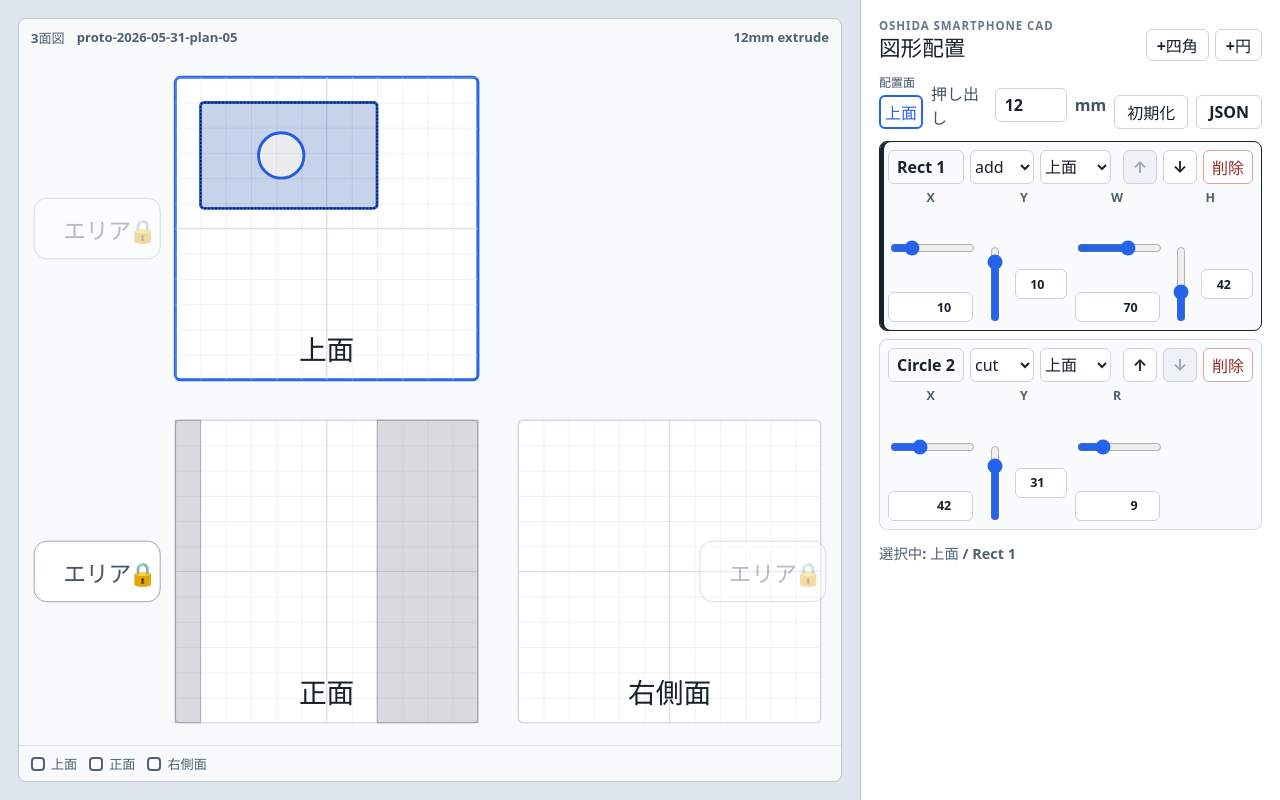
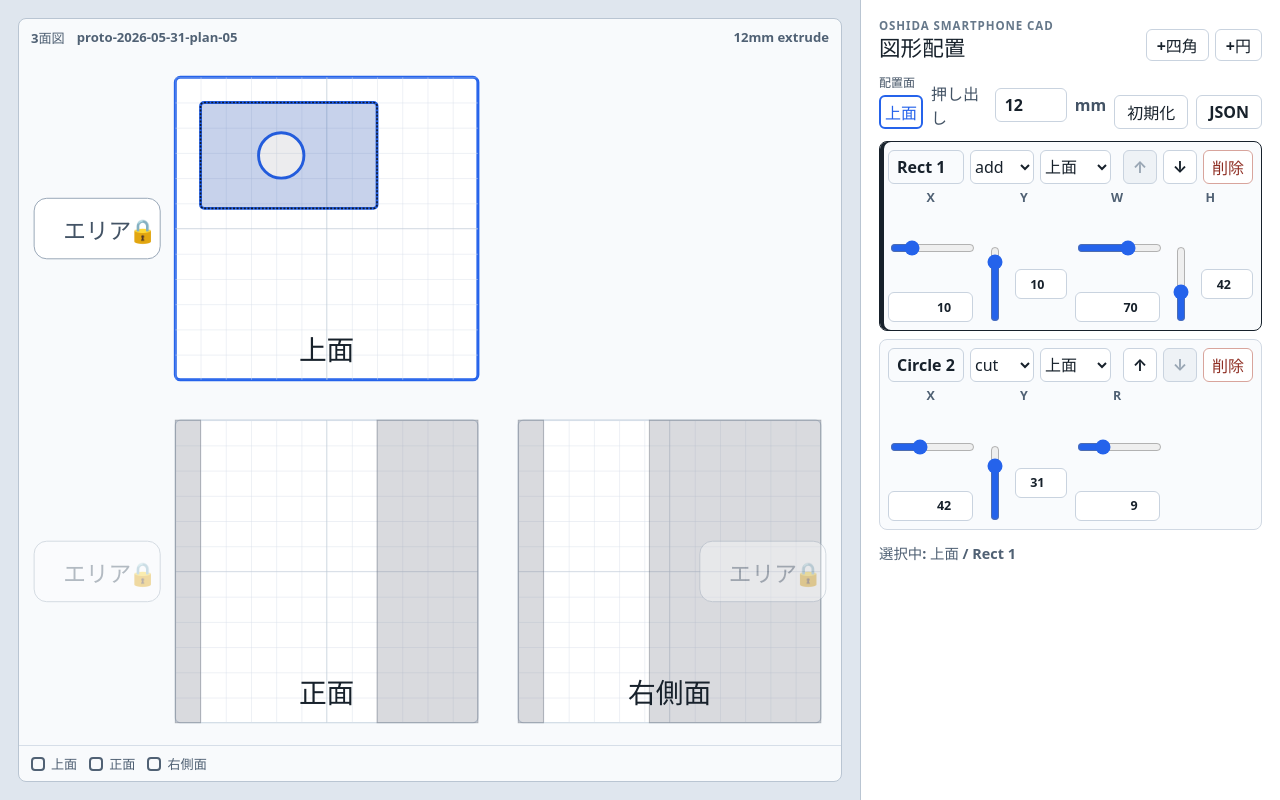
Before and after one commit to pscmps/oshidasumaho_cad, a React (Vite) app: page / in a window 1280 px wide. Built offline with nearby package versions, Linux system fonts and the light colour scheme.

Commit message:
Project area locks across faces

```diff
--- a/src/main.jsx
+++ b/src/main.jsx
@@ -9,6 +9,11 @@ const FACE_LABELS = {
   top: '上面',
   front: '正面',
   right: '右側面',
+};
+const FACE_AXES = {
+  top: { x: 'width', y: 'depth' },
+  front: { x: 'width', y: 'height' },
+  right: { x: 'depth', y: 'height' },
 };
 const DEFAULT_AREA_LOCKS = {
   top: false,
@@ -133,7 +138,18 @@ function getAllFaceBounds(shapes) {
 }
 
 function getFaceConstraint(face, faceBounds) {
-  const constraint = {
+  const sourceBoundsByFace = Object.fromEntries(
+    FACE_ORDER.map((sourceFace) => [
+      sourceFace,
+      sourceFace === face ? null : faceBounds[sourceFace],
+    ]),
+  );
+
+  return getProjectedConstraint(face, sourceBoundsByFace);
+}
+
+function createEmptyConstraint() {
+  return {
     minX: 0,
     maxX: 120,
     minY: 0,
@@ -141,34 +157,55 @@ function getFaceConstraint(face, faceBounds) {
     constrainedX: false,
     constrainedY: false,
   };
-  const topBounds = faceBounds.top;
-  const frontBounds = faceBounds.front;
-  const rightBounds = faceBounds.right;
+}
 
-  if (face === 'top' && frontBounds) {
-    constraint.minX = frontBounds.minX;
-    constraint.maxX = frontBounds.maxX;
+function getProjectedConstraint(targetFace, sourceBoundsByFace) {
+  const constraint = createEmptyConstraint();
+
+  FACE_ORDER.forEach((sourceFace) => {
+    const sourceBounds = sourceBoundsByFace[sourceFace];
+    if (!sourceBounds) {
+      return;
+    }
+
+    applyProjectedAxisConstraint(constraint, targetFace, sourceFace, 'x', sourceBounds);
+    applyProjectedAxisConstraint(constraint, targetFace, sourceFace, 'y', sourceBounds);
+  });
+
+  return constraint;
+}
+
+function applyProjectedAxisConstraint(constraint, targetFace, sourceFace, sourceAxis, sourceBounds) {
+  const sourceDimension = FACE_AXES[sourceFace][sourceAxis];
+  const targetAxis = Object.entries(FACE_AXES[targetFace])
+    .find(([, dimension]) => dimension === sourceDimension)?.[0];
+  if (!targetAxis) {
+    return;
+  }
+
+  const min = sourceAxis === 'x' ? sourceBounds.minX : sourceBounds.minY;
+  const max = sourceAxis === 'x' ? sourceBounds.maxX : sourceBounds.maxY;
+  if (targetAxis === 'x') {
+    constraint.minX = Math.max(constraint.minX, min);
+    constraint.maxX = Math.min(constraint.maxX, max);
     constraint.constrainedX = true;
-  }
-  if (face === 'front') {
-    if (topBounds) {
-      constraint.minX = topBounds.minX;
-      constraint.maxX = topBounds.maxX;
-      constraint.constrainedX = true;
-    }
-    if (rightBounds) {
-      constraint.minY = rightBounds.minY;
-      constraint.maxY = rightBounds.maxY;
-      constraint.constrainedY = true;
-    }
-  }
-  if (face === 'right' && frontBounds) {
-    constraint.minY = frontBounds.minY;
-    constraint.maxY = frontBounds.maxY;
+  } else {
+    constraint.minY = Math.max(constraint.minY, min);
+    constraint.maxY = Math.min(constraint.maxY, max);
     constraint.constrainedY = true;
   }
+}
 
-  return constraint;
+function getLockConstraintForBounds(bounds) {
+  if (!bounds) {
+    return null;
+  }
+
+  return {
+    ...bounds,
+    constrainedX: true,
+    constrainedY: true,
+  };
 }
 
 function normalizeConstraint(constraint) {
@@ -188,17 +225,42 @@ function normalizeConstraint(constraint) {
 
 function getDocumentFaceConstraint(document, face, faceBounds = getAllFaceBounds(document.shapes)) {
   const normalizedFace = normalizeFace(face);
-  const savedConstraint = normalizeConstraint(document.areaLockConstraints?.[normalizedFace]);
-  if (document.areaLocks?.[normalizedFace] && savedConstraint) {
-    return savedConstraint;
-  }
+  const sourceBoundsByFace = Object.fromEntries(
+    FACE_ORDER.map((sourceFace) => {
+      const savedConstraint = normalizeConstraint(document.areaLockConstraints?.[sourceFace]);
+      if (document.areaLocks?.[sourceFace] && savedConstraint) {
+        return [sourceFace, savedConstraint];
+      }
+      return [sourceFace, sourceFace === normalizedFace ? null : faceBounds[sourceFace]];
+    }),
+  );
 
-  return getFaceConstraint(normalizedFace, faceBounds);
+  return getProjectedConstraint(normalizedFace, sourceBoundsByFace);
+}
+
+function getLockedFaceConstraint(document, face) {
+  const normalizedFace = normalizeFace(face);
+  const sourceBoundsByFace = Object.fromEntries(
+    FACE_ORDER.map((sourceFace) => [
+      sourceFace,
+      document.areaLocks?.[sourceFace]
+        ? normalizeConstraint(document.areaLockConstraints?.[sourceFace])
+        : null,
+    ]),
+  );
+
+  return getProjectedConstraint(normalizedFace, sourceBoundsByFace);
 }
 
 function getAllDisplayConstraints(document, faceBounds = getAllFaceBounds(document.shapes)) {
   return Object.fromEntries(
     FACE_ORDER.map((face) => [face, getDocumentFaceConstraint(document, face, faceBounds)]),
+  );
+}
+
+function getAllLockedConstraints(document) {
+  return Object.fromEntries(
+    FACE_ORDER.map((face) => [face, getLockedFaceConstraint(document, face)]),
   );
 }
 
@@ -219,15 +281,31 @@ function isShapeWithinConstraint(shape, constraint) {
   );
 }
 
-function canLockFace(shapes, face, faceBounds = getAllFaceBounds(shapes)) {
-  const constraint = getFaceConstraint(face, faceBounds);
-  if (!hasAreaConstraint(constraint)) {
+function canLockFace(document, face, faceBounds = getAllFaceBounds(document.shapes)) {
+  const normalizedFace = normalizeFace(face);
+  const sourceConstraint = getLockConstraintForBounds(faceBounds[normalizedFace]);
+  if (!sourceConstraint) {
     return false;
   }
 
-  return shapes
-    .filter((shape) => normalizeFace(shape.face) === face)
-    .every((shape) => isShapeWithinConstraint(shape, constraint));
+  const proposedDocument = {
+    ...document,
+    areaLocks: {
+      ...DEFAULT_AREA_LOCKS,
+      ...document.areaLocks,
+      [normalizedFace]: true,
+    },
+    areaLockConstraints: {
+      ...DEFAULT_AREA_LOCK_CONSTRAINTS,
+      ...document.areaLockConstraints,
+      [normalizedFace]: sourceConstraint,
+    },
+  };
+  const lockedConstraints = getAllLockedConstraints(proposedDocument);
+
+  return document.shapes.every((shape) =>
+    isShapeWithinConstraint(shape, lockedConstraints[normalizeFace(shape.face)]),
+  );
 }
 
 function clampValue(value, min, max) {
@@ -269,15 +347,16 @@ function constrainShape(shape, constraint) {
 }
 
 function applyAreaLocks(document) {
-  const faceBounds = getAllFaceBounds(document.shapes);
+  const lockedConstraints = getAllLockedConstraints(document);
   return {
     ...document,
     shapes: document.shapes.map((shape) => {
       const face = normalizeFace(shape.face);
-      if (!document.areaLocks?.[face]) {
+      const constraint = lockedConstraints[face];
+      if (!hasAreaConstraint(constraint)) {
         return shape;
       }
-      return constrainShape(shape, getDocumentFaceConstraint(document, face, faceBounds));
+      return constrainShape(shape, constraint);
     }),
   };
 }
@@ -325,13 +404,10 @@ function App() {
   const activeFace = normalizeFace(document.activeFace);
   const activeShapes = document.shapes.filter((shape) => normalizeFace(shape.face) === activeFace);
   const faceBounds = useMemo(() => getAllFaceBounds(document.shapes), [document.shapes]);
-  const faceConstraints = useMemo(
-    () => getAllDisplayConstraints(document, faceBounds),
+  const lockedConstraints = useMemo(() => getAllLockedConstraints(document), [document]);
+  const areaLockAvailability = useMemo(
+    () => Object.fromEntries(FACE_ORDER.map((face) => [face, canLockFace(document, face, faceBounds)])),
     [document, faceBounds],
-  );
-  const areaLockAvailability = useMemo(
-    () => Object.fromEntries(FACE_ORDER.map((face) => [face, canLockFace(document.shapes, face, faceBounds)])),
-    [document.shapes, faceBounds],
   );
   const jsonText = useMemo(() => JSON.stringify(document, null, 2), [document]);
 
@@ -368,10 +444,11 @@ function App() {
         }
         const nextShape = { ...shape, ...patch };
         const face = normalizeFace(nextShape.face);
-        if (!current.areaLocks?.[face]) {
+        const constraint = getLockedFaceConstraint(current, face);
+        if (!hasAreaConstraint(constraint)) {
           return nextShape;
         }
-        return constrainShape(nextShape, getDocumentFaceConstraint(current, face, getAllFaceBounds(current.shapes)));
+        return constrainShape(nextShape, constraint);
       }),
     }));
   }
@@ -384,8 +461,9 @@ function App() {
         type === 'rect'
           ? { id, type: 'rect', x: 18, y: 16, w: 42, h: 28, mode: 'add', face }
           : { id, type: 'circle', x: 44, y: 32, r: 3, mode: 'cut', face };
-      const shape = current.areaLocks?.[face]
-        ? constrainShape(shapeBase, getDocumentFaceConstraint(current, face, getAllFaceBounds(current.shapes)))
+      const constraint = getLockedFaceConstraint(current, face);
+      const shape = hasAreaConstraint(constraint)
+        ? constrainShape(shapeBase, constraint)
         : shapeBase;
       setSelectedId(id);
       return applyAreaLocks({ ...current, shapes: [...current.shapes, shape] });
@@ -446,8 +524,8 @@ function App() {
         ...current.areaLockConstraints,
       };
       const nextLockValue = !currentLocks[normalizedFace];
-      const nextConstraint = getFaceConstraint(normalizedFace, getAllFaceBounds(current.shapes));
-      if (nextLockValue && !canLockFace(current.shapes, normalizedFace)) {
+      const nextConstraint = getLockConstraintForBounds(getFaceBounds(current.shapes, normalizedFace));
+      if (nextLockValue && !canLockFace(current, normalizedFace)) {
         return current;
       }
 
@@ -551,8 +629,8 @@ function App() {
               index={index}
               total={activeShapes.length}
               selected={shape.id === selectedId}
-              locked={Boolean(document.areaLocks?.[normalizeFace(shape.face)])}
-              constraint={faceConstraints[normalizeFace(shape.face)]}
+              locked={hasAreaConstraint(lockedConstraints[normalizeFace(shape.face)])}
+              constraint={lockedConstraints[normalizeFace(shape.face)]}
               onSelect={() => selectShape(shape.id)}
               onChange={(patch) => updateShape(shape.id, patch)}
               onMove={moveShape}
```
